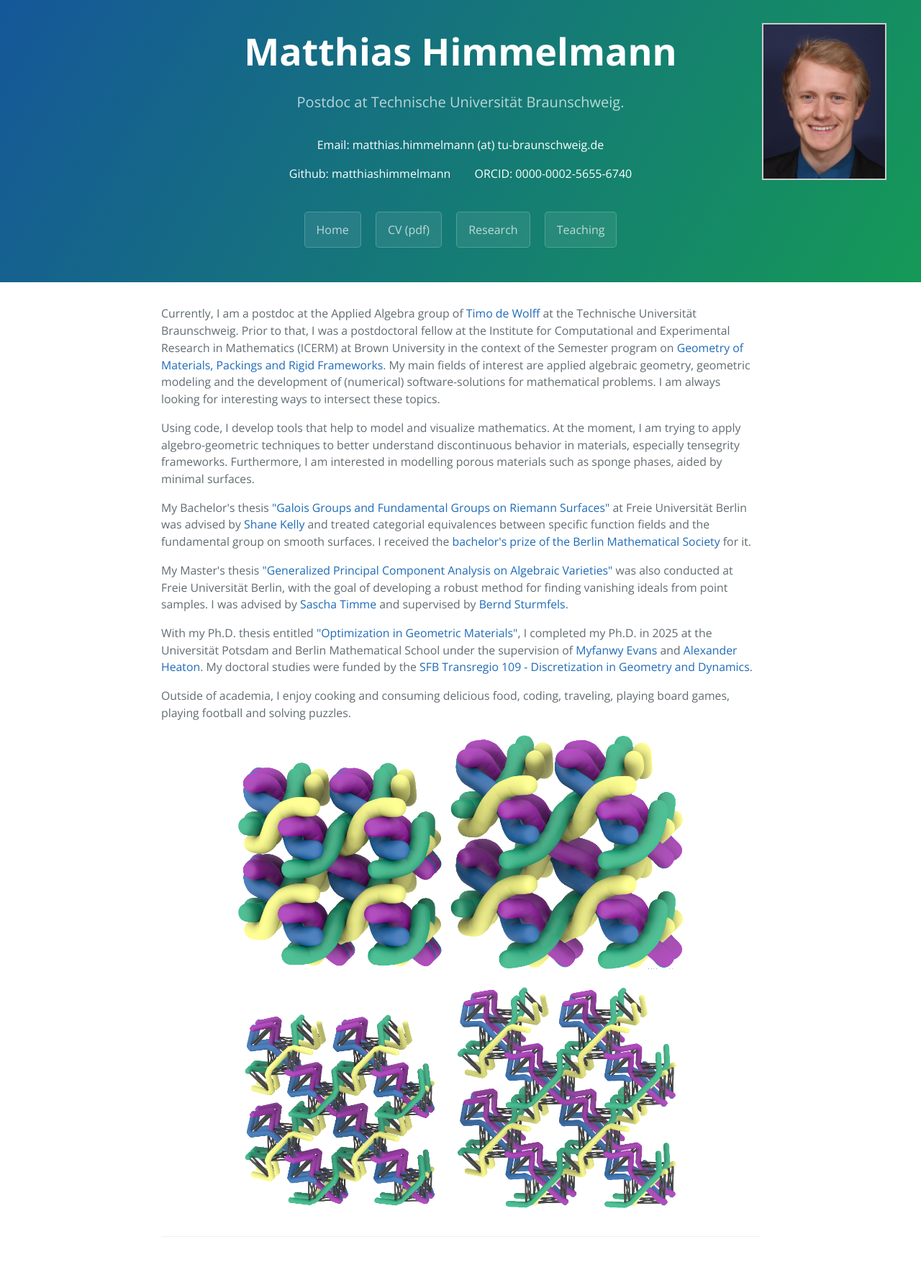
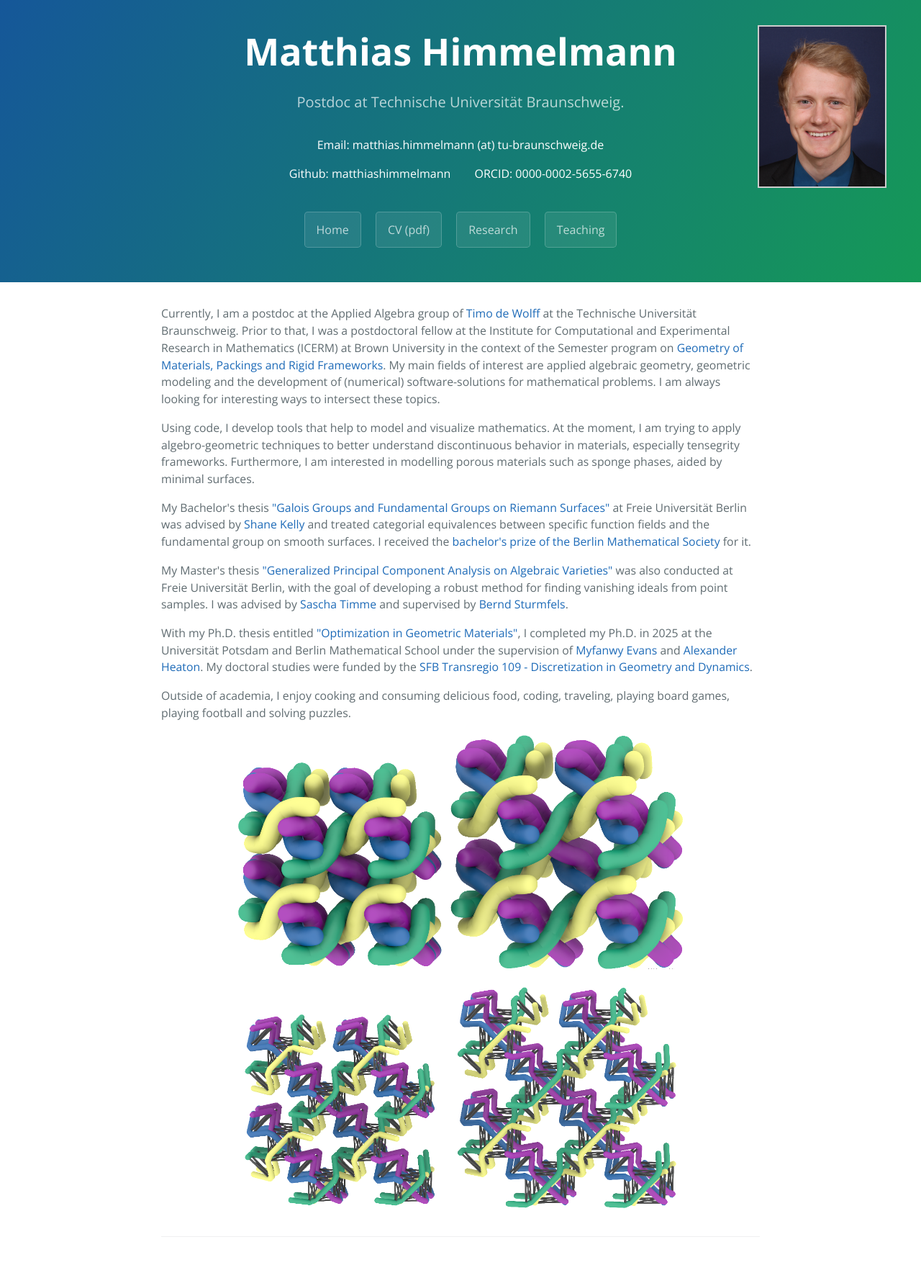
Before and after one commit to matthiashimmelmann/matthiashimmelmann.github.io, a Jekyll site: the page built from index.md, in a window 1280 px wide. Shown: the whole page at 72% size. Built offline with Jekyll 4.4.1, drawn with Linux system fonts in a browser that asks for light colours.

Commit message:
re-layout

```diff
--- a/_layouts/default.html
+++ b/_layouts/default.html
@@ -29,18 +29,18 @@
 
 		<img src="https://raw.githubusercontent.com/matthiashimmelmann/matthiashimmelmann.github.io/main/images/HD_transparent_picture.png"
 	 	style="object-fit:fill;
-            	width:13.5vw;
+            	width:14vw;
            	 height:auto;
 		float: left;"/>
 		<span style="vertical-align:middle; text-align:center; float:center;">
 		<img src="https://raw.githubusercontent.com/matthiashimmelmann/matthiashimmelmann.github.io/main/images/Bewerbungsfoto20183_small.jpg"
 	 	style="object-fit:fill;
-            width:13.5vw;
+            width:14vw;
             height:auto;
-            border: solid 0.18vw #CCC;
+            border: solid 0.175vw #CCC;
 			float: right;
 			vertical-align:center;
-			margin-top: 0vw;"/>
+			margin-top: 0.25vw;"/>
 	      <h1 class="project-name">{{ page.title | default: site.title | default: site.github.repository_name }}</h1>
 	      <h2 class="project-tagline">{{ page.description | default: site.description | default: site.github.project_tagline }}</h2>
 		<p>Email: matthias.himmelmann (at) tu-braunschweig.de</p>
```
